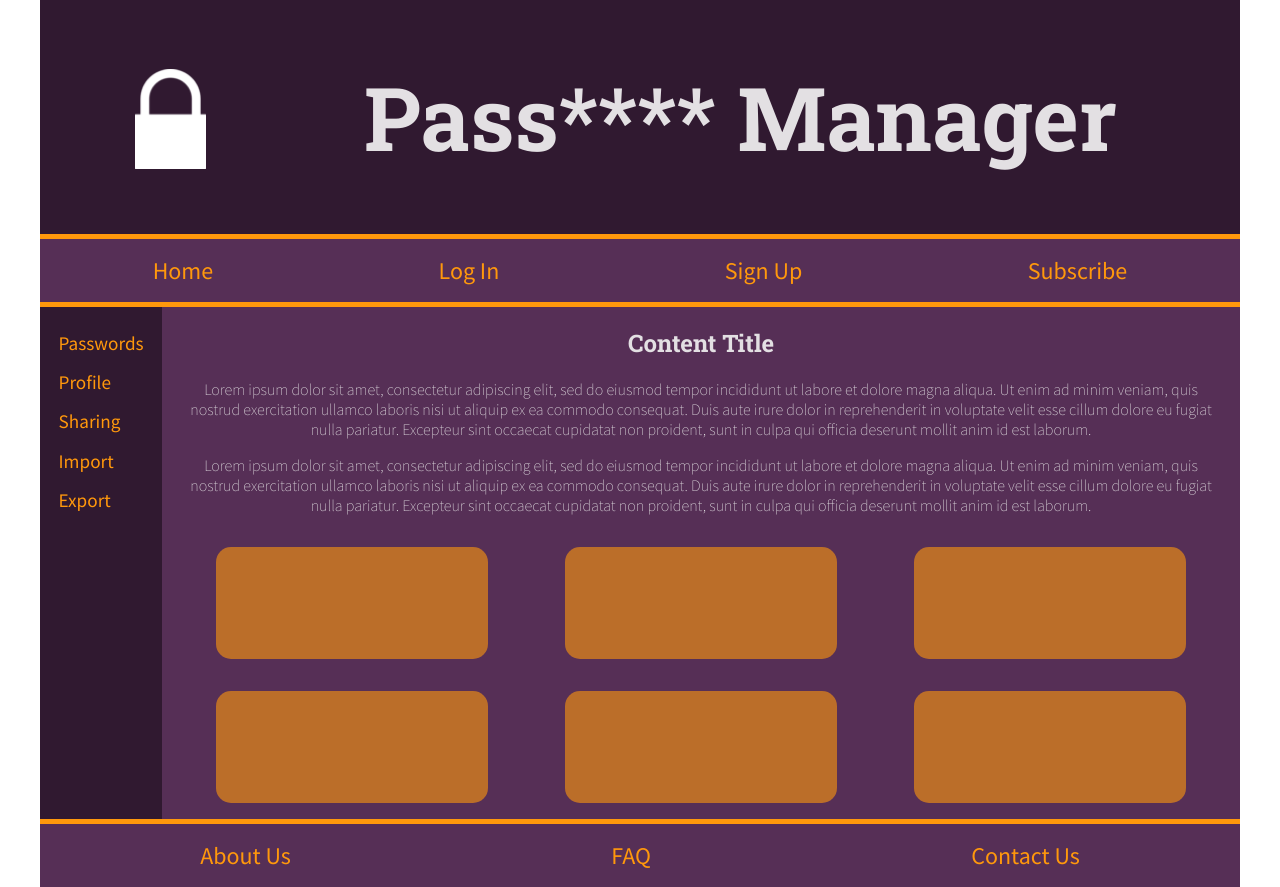
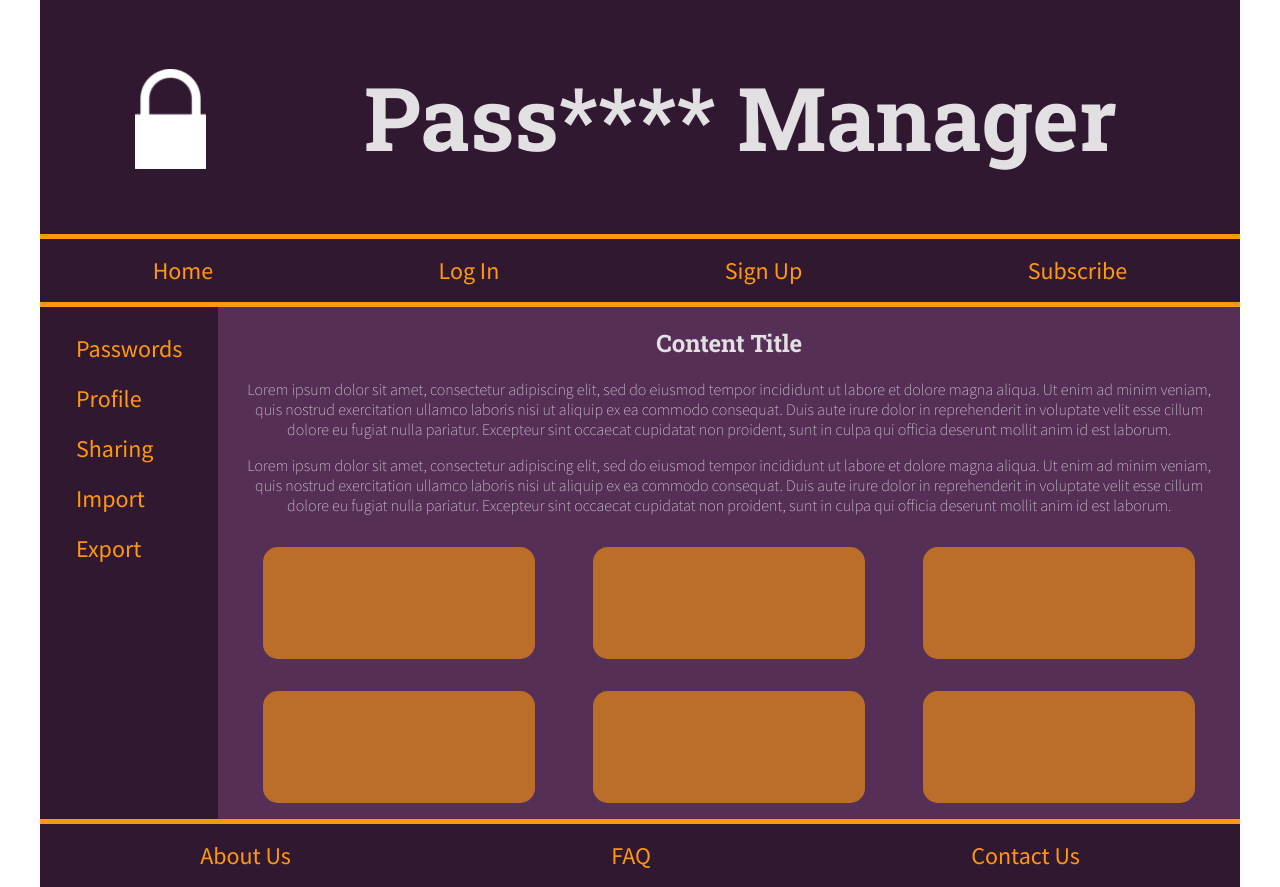
Before and after one commit to ntrpi/Codesses, a PHP site: page / in a window 1280 px wide. Run offline with PHP 8.4, Linux system fonts and the light colour scheme.

Commit message:
Forgot some edits.

```diff
--- a/css/style.css
+++ b/css/style.css
@@ -59,7 +59,7 @@ h1 {
 }
 
 nav {
-  background-color: var( --mediumPurple );
+  background-color: var( --darkPurple );
   padding: 1em 0;
 }
 
@@ -113,17 +113,17 @@ header nav ul {
   flex-direction: row;
 }
 
-.mainDiv nav {
+.accountNav {
   background-color: var( --darkPurple );
 }
 
-.mainDiv nav ul {
+.accountNav ul {
   flex-direction: column;
   margin: 0 1.5em;
   padding: 0;
 }
 
-.mainDiv nav li {
+.accountNav li {
   flex-direction: column;
   margin: 0 0.5em;
   padding: 0.4em 0;
@@ -177,7 +177,6 @@ footer {
     margin-top: 3.1em;
     height: 50px;
   }
-
 }
 
 /***** Tablet Portrait View ******/
@@ -192,9 +191,10 @@ footer {
     height: 35px;
   }
 
-}.mainDiv nav ul {
-  margin: 0 0.7em;
-  font-size: 0.8em;
+  .accountNav ul {
+    margin: 0 0.7em;
+    font-size: 0.8em;
+  }
 }
 
 /***** Phone Landscape View ******/
@@ -214,7 +214,7 @@ footer {
   }
 
 
-  .mainDiv nav ul {
+  .accountNav ul {
     margin: 0 0.7em;
     font-size: 0.8em;
   }
@@ -241,13 +241,13 @@ footer {
     flex-direction: column;
   }
 
-  .mainDiv nav ul {
+  .accountNav ul {
     flex-direction: row;
     justify-content: space-around;
     margin: 0;
   }
 
-  .mainDiv nav li {
+  .accountNav li {
     padding: 0;
   }
 }
@@ -268,7 +268,7 @@ footer {
     font-size: 1em;
   }
 
-  .mainDiv nav ul {
+  .accountNav ul {
     flex-wrap: wrap;
     margin: 0;
   }
```
Also changed, not shown: index.html (+6 -14 lines).
